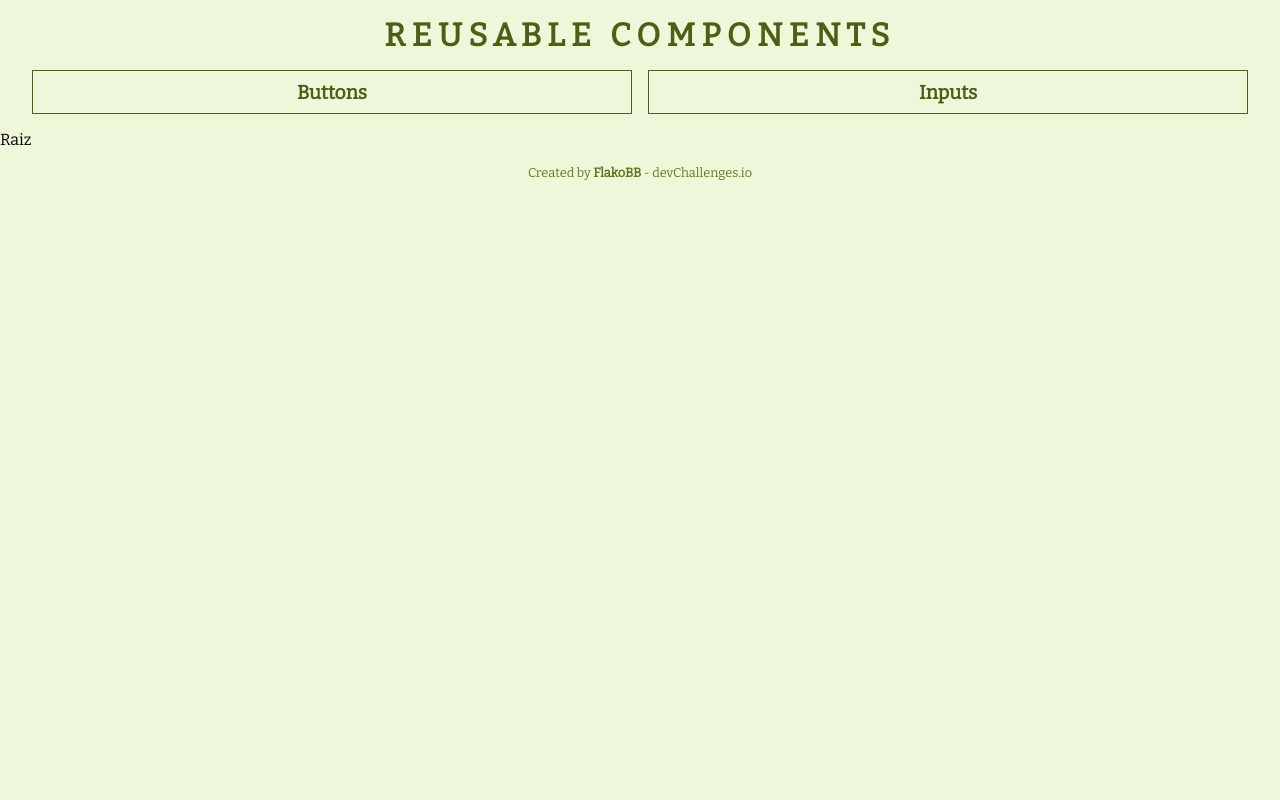
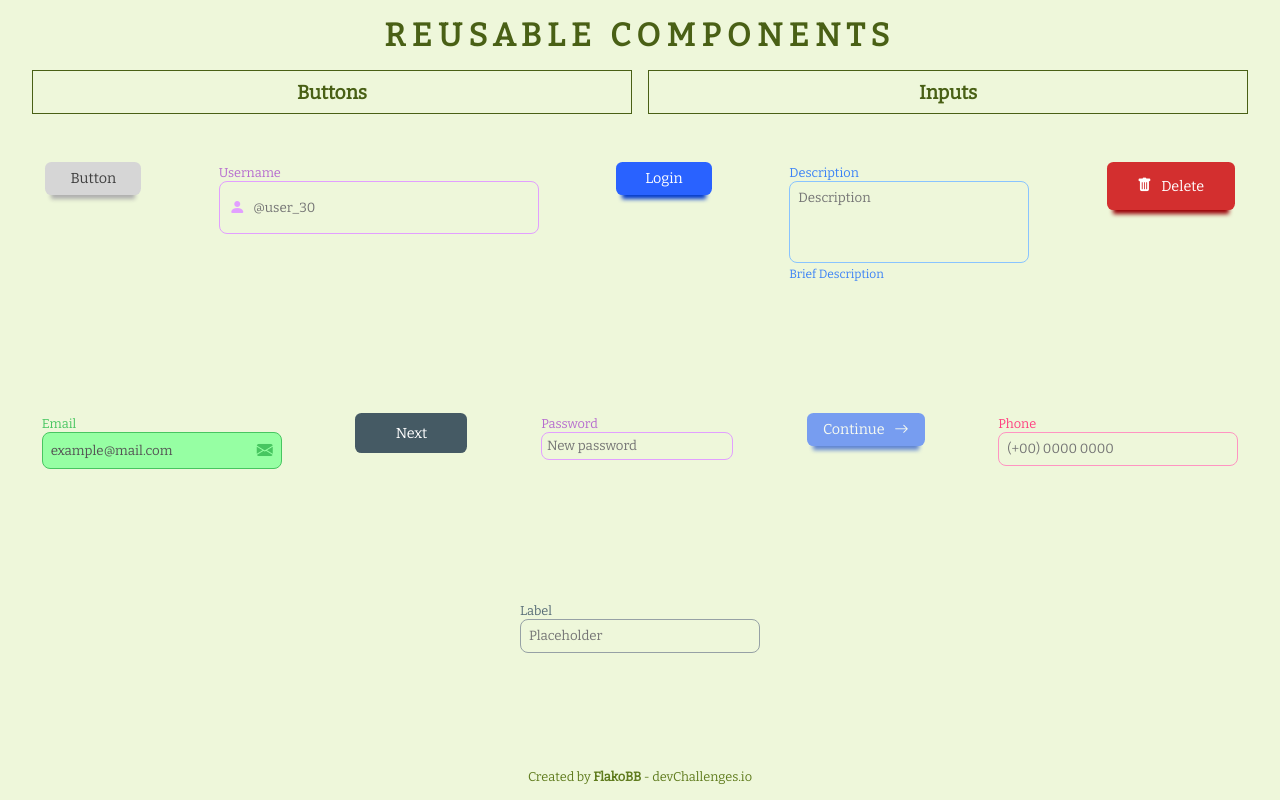
Before and after one commit to FlakoBB/reusable-components, a React app: page / in a window 1280 px wide. Built offline with nearby package versions, Linux system fonts and the light colour scheme.

Commit message:
DemoPage

```diff
--- a/src/App.jsx
+++ b/src/App.jsx
@@ -1,5 +1,6 @@
 import ButtonsSection from './components/ButtonsSection.jsx'
 import InputsSection from './components/InputsSection.jsx'
+import DemoPage from './components/DemoPage.jsx'
 import { BrowserRouter as Router, Routes, Route, Link } from 'react-router-dom'
 
 const App = () => {
@@ -14,7 +15,7 @@ const App = () => {
           </nav>
         </header>
         <Routes>
-          <Route path='/' element={<p>Raiz</p>} />
+          <Route path='/' element={<DemoPage />} />
           <Route path='/buttons' element={<ButtonsSection />} />
           <Route path='/inputs' element={<InputsSection />} />
           <Route path='/*' element={<h2>Error 404 ¯\_(ツ)_/¯</h2>} />
--- /dev/null
+++ b/src/components/DemoPage.jsx
@@ -0,0 +1,21 @@
+import Button from './Button.jsx'
+import Input from './Input.jsx'
+
+const DemoPage = () => {
+  return (
+    <section className='demoPage'>
+      <Button />
+      <Input id='user' label='Username' placeholder='@user_30' color='purple' size='lg' startIcon='person-fill' />
+      <Button value='Login' color='primary' size='sm' />
+      <Input id='desc' label='Description' helperText='Brief Description' color='blue' placeholder='Description' multiline />
+      <Button value='Delete' iconStart='trash-fill' color='danger' size='lg' />
+      <Input label='Email' value='example@mail.com' color='green' endIcon='envelope-fill' disabled />
+      <Button value='Next' size='md' color='secondary' disableShadow />
+      <Input id='hu' type='password' label='Password' placeholder='New password' color='purple' size='sm' />
+      <Button value='Continue' iconEnd='arrow-right' color='primary' disabled />
+      <Input id='ilgjk' type='phone' placeholder='(+00) 0000 0000' color='pink' label='Phone' />
+      <Input />
+    </section>
+  )
+}
+export default DemoPage
--- a/src/styles/globals.css
+++ b/src/styles/globals.css
@@ -11,6 +11,16 @@ html,
 body {
   min-height: 100dvh;
   background-color: #eef7da;
+}
+
+.demoPage {
+  display: flex;
+  flex-wrap: wrap;
+  align-items: flex-start;
+  justify-content: space-evenly;
+  gap: 4rem;
+  height: calc(100vh - 11.1rem);
+  padding: 2rem;
 }
 
 .mainHeader {
```
